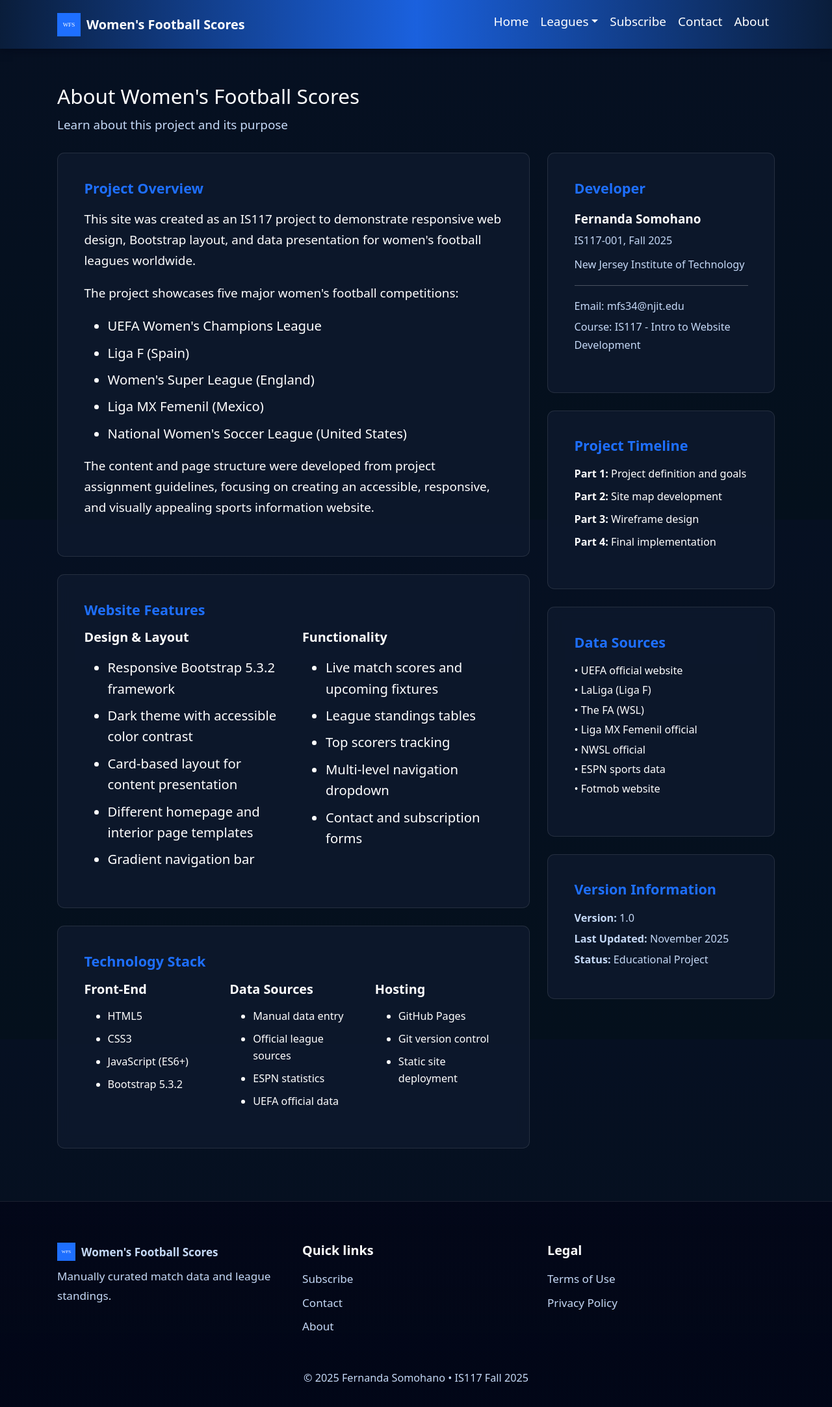
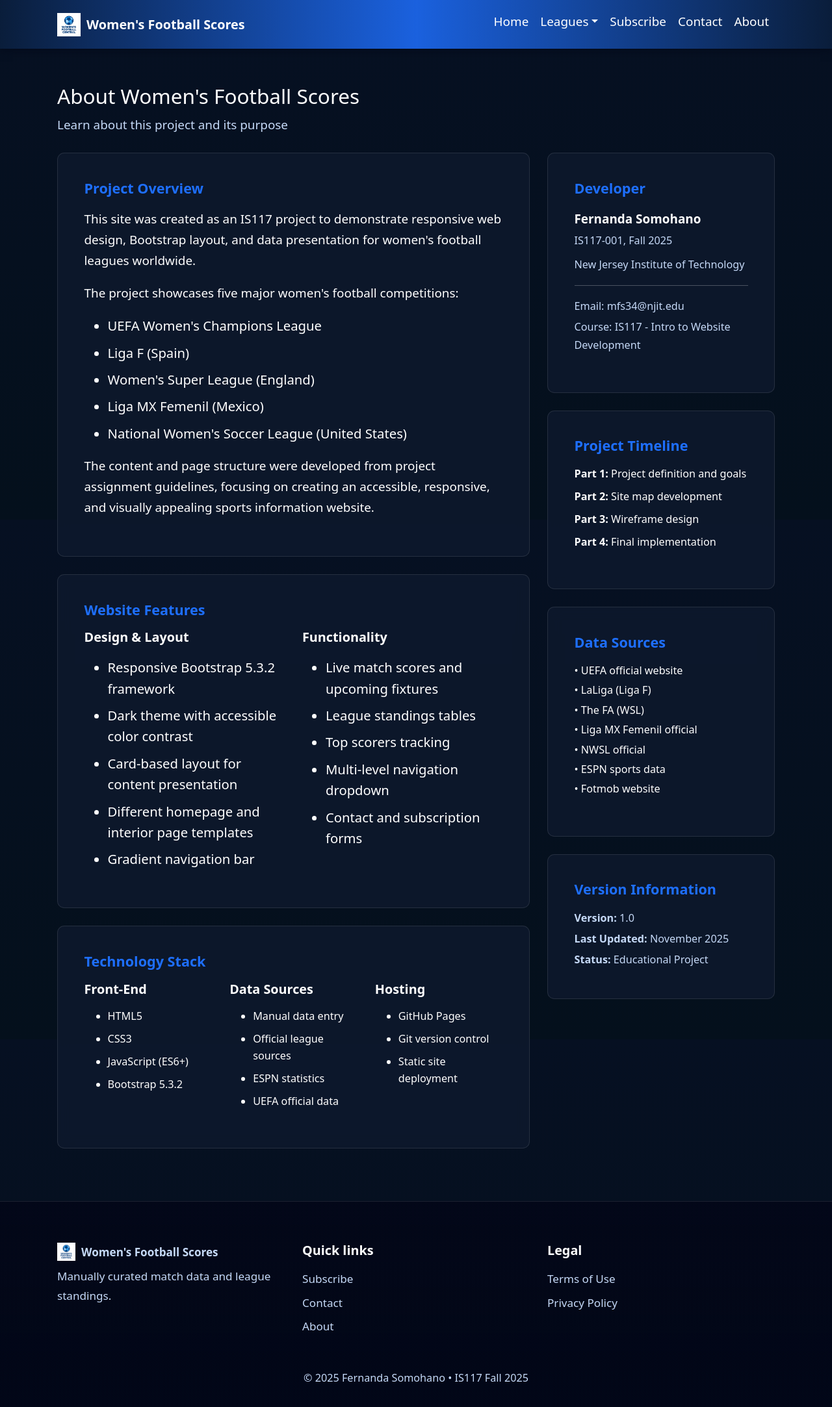
Before and after one commit to fersomort/FinalProject, a plain HTML site: page about.html in a window 1280 px wide. Shown: the whole page at 65% size. Drawn offline with nearby package versions, Linux system fonts and the light colour scheme.

Commit message:
final project logo done

```diff
--- a/about.html
+++ b/about.html
@@ -13,7 +13,7 @@
 <nav class="navbar navbar-expand-lg navbar-dark navbar-gradient">
     <div class="container">
         <a class="navbar-brand d-flex align-items-center" href="index.html">
-            <img src="img/logo.svg" alt="Women's Football Scores logo" width="36" height="36" class="me-2">
+            <img src="img/logo.png" alt="Women's Football Central logo" width="36" height="36" class="me-2">
             <span>Women's Football Scores</span>
         </a>
         <button class="navbar-toggler" type="button" data-bs-toggle="collapse" data-bs-target="#navAbout" aria-controls="navAbout" aria-expanded="false" aria-label="Toggle navigation">
@@ -205,7 +205,7 @@
         <div class="row">
             <div class="col-md-4 mb-3">
                 <a href="index.html" class="footer-brand text-white text-decoration-none d-flex align-items-center">
-                    <img src="img/logo.svg" alt="Women's Football Scores logo" width="28" height="28" class="me-2">Women's Football Scores
+                    <img src="img/logo.png" alt="Women's Football Central logo" width="28" height="28" class="me-2">Women's Football Scores
                 </a>
                 <p class="small mt-2">Manually curated match data and league standings.</p>
             </div>
```
Also changed, not shown: champions-league.html (+2 -2 lines), contact.html (+2 -2 lines), index.html (+2 -2 lines), liga-f.html (+2 -2 lines), liga-mx-femenil.html (+2 -2 lines), nwsl.html (+2 -2 lines), subscribe.html (+2 -2 lines), wsl.html (+2 -2 lines), img/222.jpeg (deleted), img/333.jpg (deleted), img/juventuslogo.png (deleted), img/logo.png (added).
